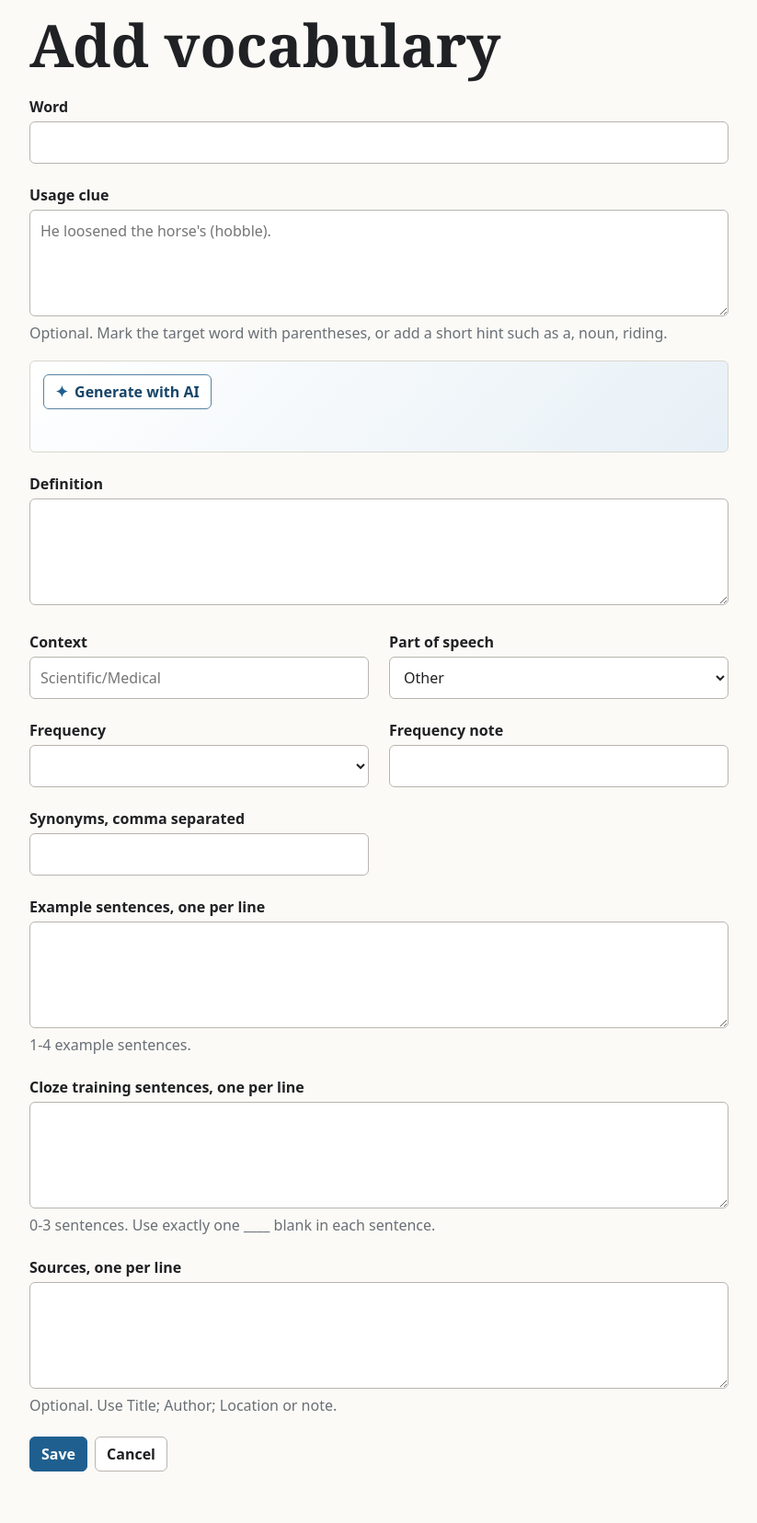
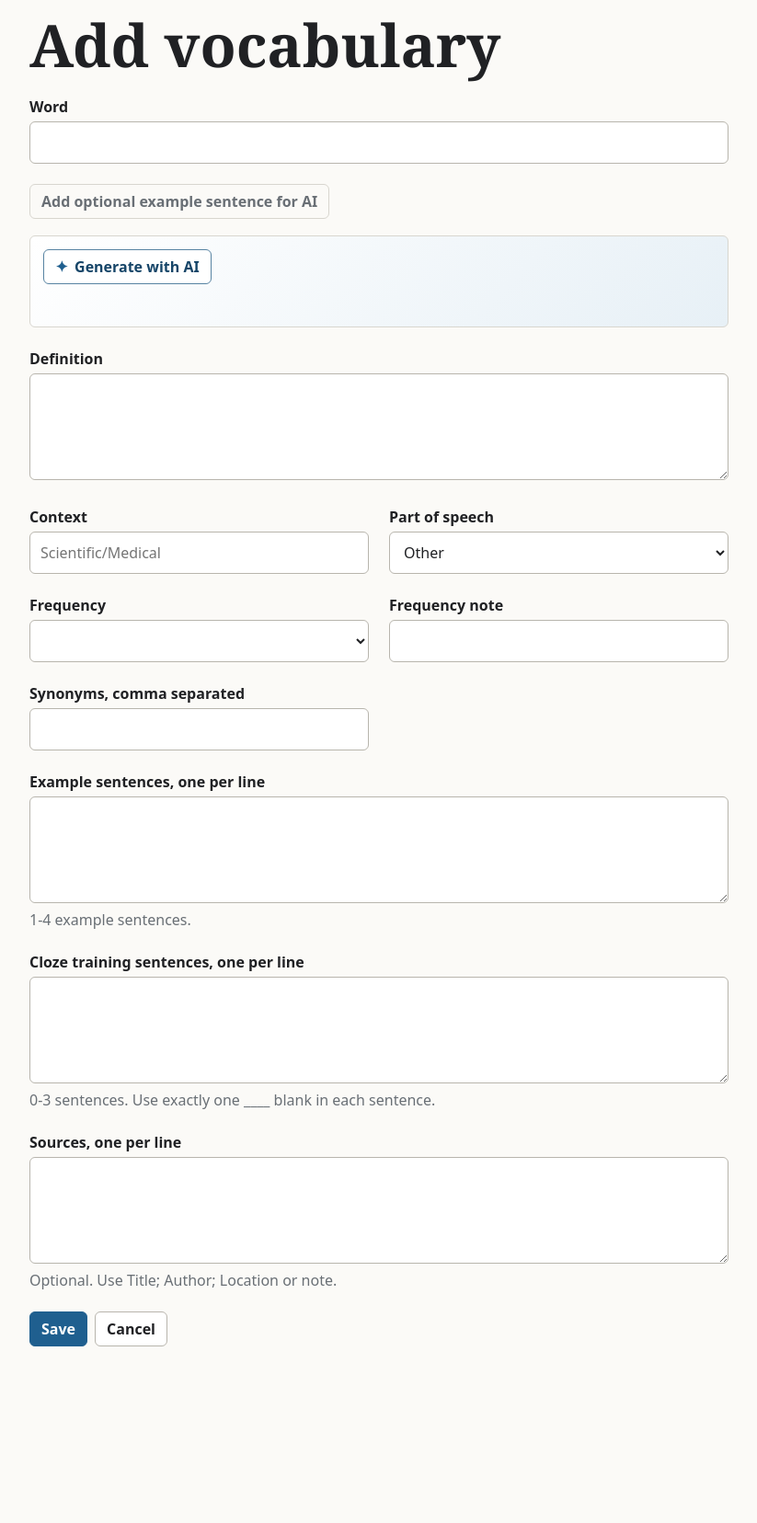
Before and after one commit to tuomoM/eruditeEdge2, a Flask app: template templates/vocabulary_form.html in a window 1280 px wide. Shown: the part 148-1804 px from the top of the page at 92% size, without its empty margins (108-931 px from the left). After the commit the page ends 1612 px from the top, so only its background shows below. Run offline with Flask 3, Linux system fonts and the light colour scheme; the template is opened without the code that fills it, so the values that code supplies are empty.

Commit message:
Fix to optional example sentence for AI

```diff
--- a/static/css/ed2.css
+++ b/static/css/ed2.css
@@ -693,6 +693,10 @@ button:hover,
     align-items: center;
 }
 
+.optional-ai-example-panel {
+    margin-top: var(--space-sm);
+}
+
 .ai-status {
     display: block;
     min-height: 1.5em;
--- a/templates/vocabulary_form.html
+++ b/templates/vocabulary_form.html
@@ -29,10 +29,21 @@
     </div>
 
     {% if not is_edit %}
-        <div class="field field-wide">
-            <label for="usage_clue">Usage clue</label><br>
-            <textarea id="usage_clue" name="usage_clue" placeholder="He loosened the horse's (hobble)."></textarea>
-            <div class="help-text">Optional. Mark the target word with parentheses, or add a short hint such as a, noun, riding.</div>
+        <div class="field field-wide optional-ai-example">
+            <button
+                class="button button-subtle"
+                type="button"
+                id="usage-clue-toggle"
+                aria-expanded="false"
+                aria-controls="usage-clue-panel"
+            >
+                Add optional example sentence for AI
+            </button>
+            <div id="usage-clue-panel" class="optional-ai-example-panel" hidden>
+                <label for="usage_clue">Example sentence or hint</label><br>
+                <textarea id="usage_clue" name="usage_clue" placeholder="He loosened the horse's hobble."></textarea>
+                <div class="help-text">Optional. Add the sentence where you found the word, or a short hint such as a, noun, riding. Parentheses are only needed if the sentence is ambiguous.</div>
+            </div>
         </div>
         <div class="ai-panel">
             <div class="ai-actions">
@@ -181,6 +192,19 @@ if (checkAiButton) {
                 : "OpenAI API key is missing";
         } catch (error) {
             status.textContent = `AI setup check failed: ${error.name}`;
+        }
+    });
+}
+
+const usageClueToggle = document.getElementById("usage-clue-toggle");
+const usageCluePanel = document.getElementById("usage-clue-panel");
+if (usageClueToggle && usageCluePanel) {
+    usageClueToggle.addEventListener("click", () => {
+        const isOpen = usageClueToggle.getAttribute("aria-expanded") === "true";
+        usageClueToggle.setAttribute("aria-expanded", String(!isOpen));
+        usageCluePanel.hidden = isOpen;
+        if (!isOpen) {
+            document.getElementById("usage_clue").focus();
         }
     });
 }
```
Also changed, not shown: tests/test_vocabulary.py (+10 -0 lines), tests/test_vocabulary_ai_service.py (+19 -1 lines).
